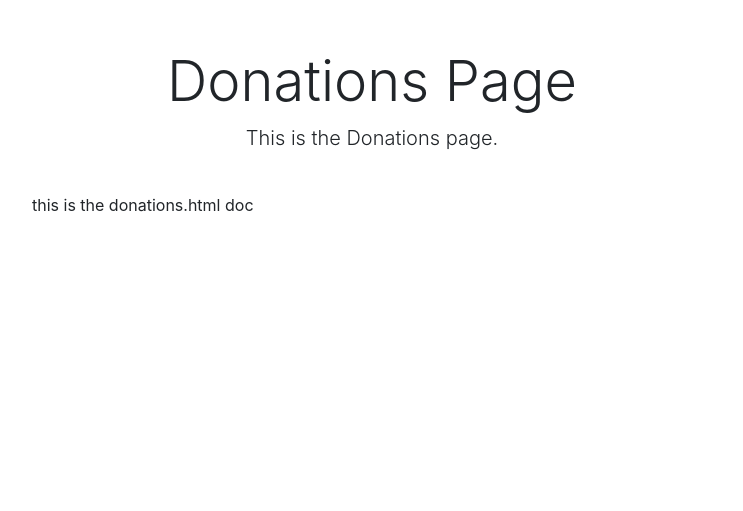
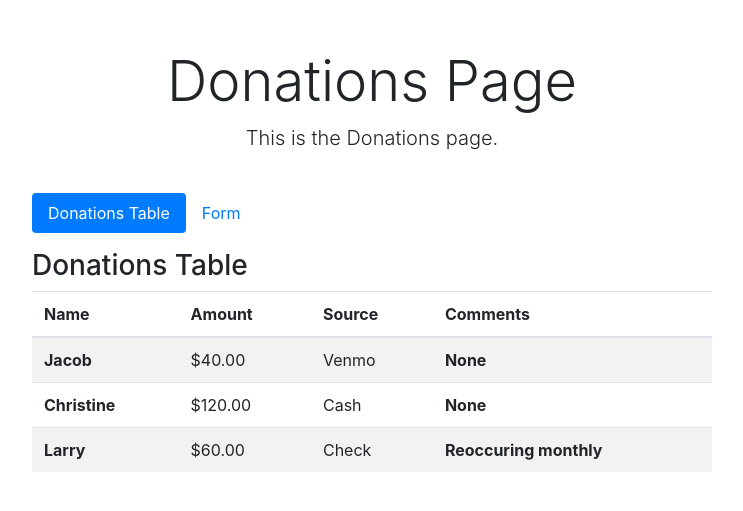
Before and after one commit to PranovD/LLOV, a Flask app: page /donations in a window 1280 px wide. Shown: the part 56-567 px from the top of the page, without its empty margins (268-1011 px from the left). Run offline with Flask 2, Linux system fonts and the light colour scheme; some libraries are stand-ins or nearby versions.

Commit message:
added donations table and form

```diff
--- a/templates/donations.html
+++ b/templates/donations.html
@@ -1,5 +1,94 @@
 {% extends "index.html" %}
 
 {% block content %}
-        <p1> this is the donations.html doc </p1>
+    <ul class="nav nav-pills mb-3" id="pills-tab" role="tablist">
+        <li class="nav-item">
+            <a class="nav-link active" id="data-table" data-toggle="pill" href="#pills-table" role="tab" aria-controls="pills-home" aria-selected="true">Donations Table</a>
+        </li>
+        <li class="nav-item">
+            <a class="nav-link" id="form" data-toggle="pill" href="#pills-form" role="tab" aria-controls="pills-profile" aria-selected="false">Form</a>
+        </li>
+    </ul>
+    <div class="tab-content" id="pills-tabContent">
+        <div class="tab-pane fade show active" id="pills-table" role="tabpanel" aria-labelledby="data-table">
+            <h3>Donations Table</h3>
+            <table class="table table-striped">
+                <thead>
+                <tr>
+                    <th scope="col">Name</th>
+                    <th scope="col">Amount</th>
+                    <th scope="col">Source</th>
+                    <th scope="col">Comments</th>
+                </tr>
+                </thead>
+                <tbody>
+                <tr>
+                    <th scope="row">Jacob</th>
+                    <td>$40.00</td>
+                    <td>Venmo</td>
+                    <th scope="col">None</th>
+                </tr>
+                <tr>
+                    <th scope="row">Christine</th>
+                    <td>$120.00</td>
+                    <td>Cash</td>
+                    <th scope="col">None</th>
+                </tr>
+                <tr>
+                    <th scope="row">Larry</th>
+                    <td>$60.00</td>
+                    <td>Check</td>
+                    <th scope="col">Reoccuring monthly</th>
+                </tr>
+                </tbody>
+            </table>
+
+        </div>
+        <div class="tab-pane fade" id="pills-form" role="tabpanel" aria-labelledby="form">
+            <h3>Add a Donation</h3>
+            {#    form code inspired from https://bootsnipp.com/snippets/BEdDE #}
+            <div class="justify-content-center">
+                <article>
+                    <form action = "/fosterdogs" method = "POST">
+                        <div class="form-row">
+                            <div class = "col form-group">
+                                <label>Name</label>
+                                <input type="text" class="form-control" placeholder="" name="name">
+                            </div>
+                        </div>
+                        <div class="form-group">
+                            <div class="form-row">
+                                <div class="col form-group">
+                                    <label>Amount($) </label>
+                                    <input type="text" class="form-control" placeholder="" name="amount">
+                                </div>
+                                <div class="col form-group">
+                                <label>Source </label>
+                                <select class="form-control" id="exampleSelect1" name="source">
+                                    <option value="None"></option>
+                                    <option value="Cash">Cash</option>
+                                    <option value="Check">Check</option>
+                                    <option value="Venmo">Venmo</option>
+                                    <option value="Cash App">Cash App</option>
+                                </select>
+                            </div>
+                            </div>
+                            <div class="form-row">
+                                <div class="col form-group">
+                                    <label>Comments </label>
+                                    <input type="text" class="form-control" placeholder="" name="comments">
+                                </div>
+                            </div>
+                            <div class="form-group">
+                                <button type="submit" class="btn btn-primary btn-block"> Submit Form </button>
+                            </div>
+                        </div>
+                    </form>
+                </article>
+                {#        <div class="border-top card-body text-center">Bottom text</div>#}
+            </div>    </div>
+
+
+    </div>
+    </div>
 {% endblock %}
```
